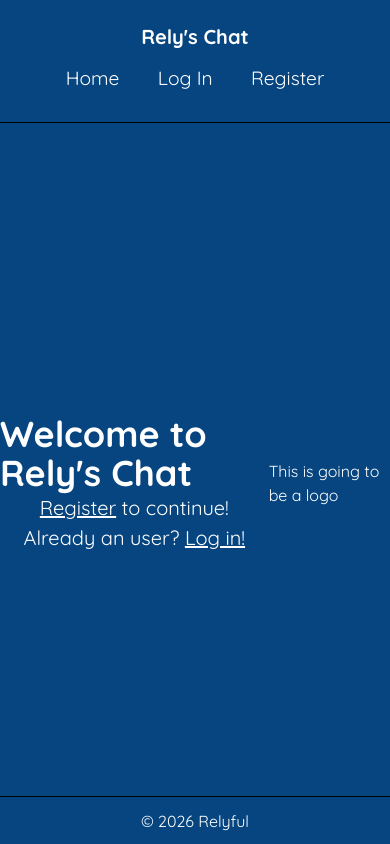
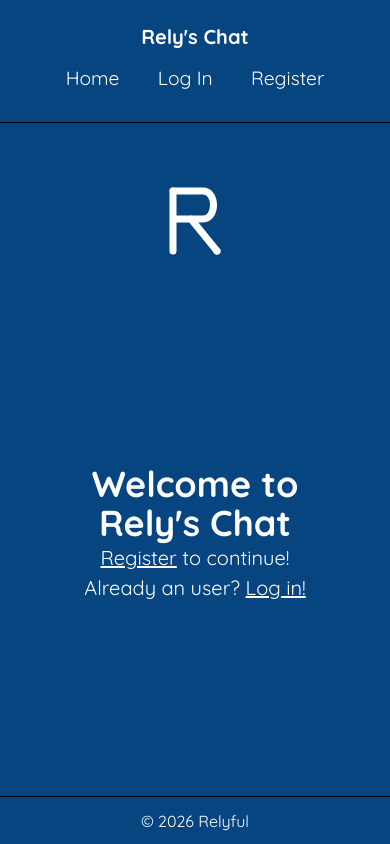
Before and after one commit to Relyful/Messaging-App, a React app in the folder frontend/: page / in a window 390 px wide. Built offline with nearby package versions, Linux system fonts and the light colour scheme; no server answers; the HTML template or start-up script is replaced by a standard one.

Commit message:
Mobile layout

```diff
--- a/frontend/src/components/Home/Home.jsx
+++ b/frontend/src/components/Home/Home.jsx
@@ -1,9 +1,8 @@
-import { useOutletContext, Link } from 'react-router';
-import styles from './Home.module.css';
-
+import { useOutletContext, Link } from "react-router";
+import styles from "./Home.module.css";
 
 export default function Home() {
-  const {user} = useOutletContext();
+  const { user } = useOutletContext();
   console.log(user);
 
   return (
@@ -13,17 +12,48 @@ export default function Home() {
         <div className={styles.callToAction}>
           {!user ? (
             <>
-            <p><Link className={styles.actionLink} to={'/register'}>Register</Link> to continue!</p>
-            <p>Already an user? <Link className={styles.actionLink} to={'/login'}>Log in!</Link></p>
+              <p>
+                <Link className={styles.actionLink} to={"/register"}>
+                  Register
+                </Link>{" "}
+                to continue!
+              </p>
+              <p>
+                Already an user?{" "}
+                <Link className={styles.actionLink} to={"/login"}>
+                  Log in!
+                </Link>
+              </p>
             </>
           ) : (
-        <div><Link className={styles.actionLink} to={'/chat'}>Continue</Link></div>
+            <div>
+              <Link className={styles.actionLink} to={"/chat"}>
+                Continue
+              </Link>
+            </div>
           )}
         </div>
       </div>
       <div className={styles.logo}>
-        This is going to be a logo
+        <svg
+        className={styles.svgLogo}
+          width="120"
+          height="120"
+          viewBox="0 0 100 100"
+          fill="none"
+          xmlns="http://www.w3.org/2000/svg"
+        >
+          <path
+            d="M 28 80 V 20 H 58 C 72 20 72 48 58 48 H 28 M 46 48 L 72 80"
+            stroke="white"
+            strokeWidth="7"
+            strokeLinecap="round"
+            strokeLinejoin="round"
+          />
+          <circle cx="28" cy="20" r="3.5" fill="white" />
+          <circle cx="72" cy="80" r="3.5" fill="white" />
+        </svg>
       </div>
     </div>
-  )
+  );
 }
--- a/frontend/src/components/Home/Home.module.css
+++ b/frontend/src/components/Home/Home.module.css
@@ -14,6 +14,11 @@
 .heading, .logo {
   display: flex;
   flex-grow: 1;
+}
+
+.svgLogo {
+  width: 350px;
+  height: 350px;
 }
 
 .heading {
@@ -48,3 +53,22 @@
   transform: scale(1.05);
   color: rgb(255, 255, 194);
 }
+
+@media (max-width: 600px) {
+  .homeContainer {
+    flex-direction: column-reverse;
+  }
+
+  .svgLogo {
+    width: 100px;
+    height: 100px;
+  }
+
+  .logo {
+    flex: 0;
+  }
+
+  .heading h2 {
+    text-align: center;
+  }
+}
```
Lines whose indentation alone changed are shown as unchanged.
